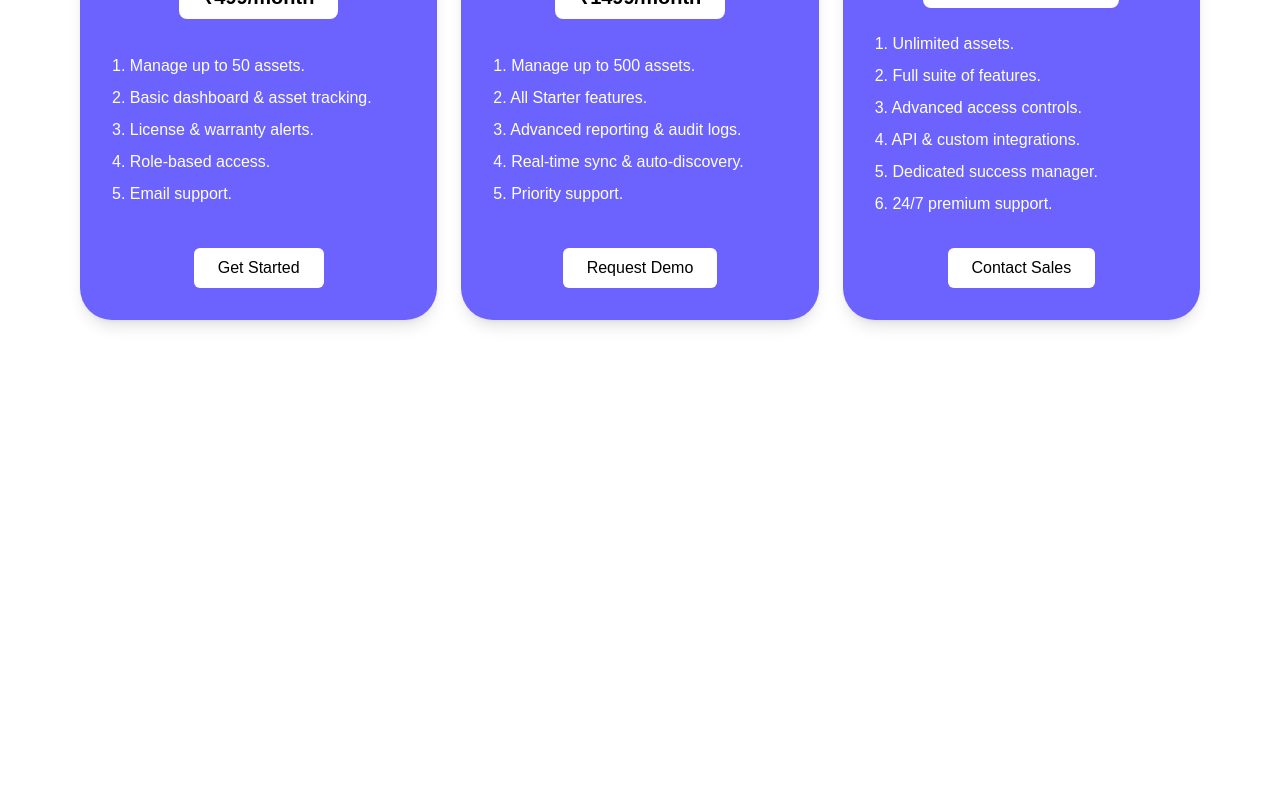
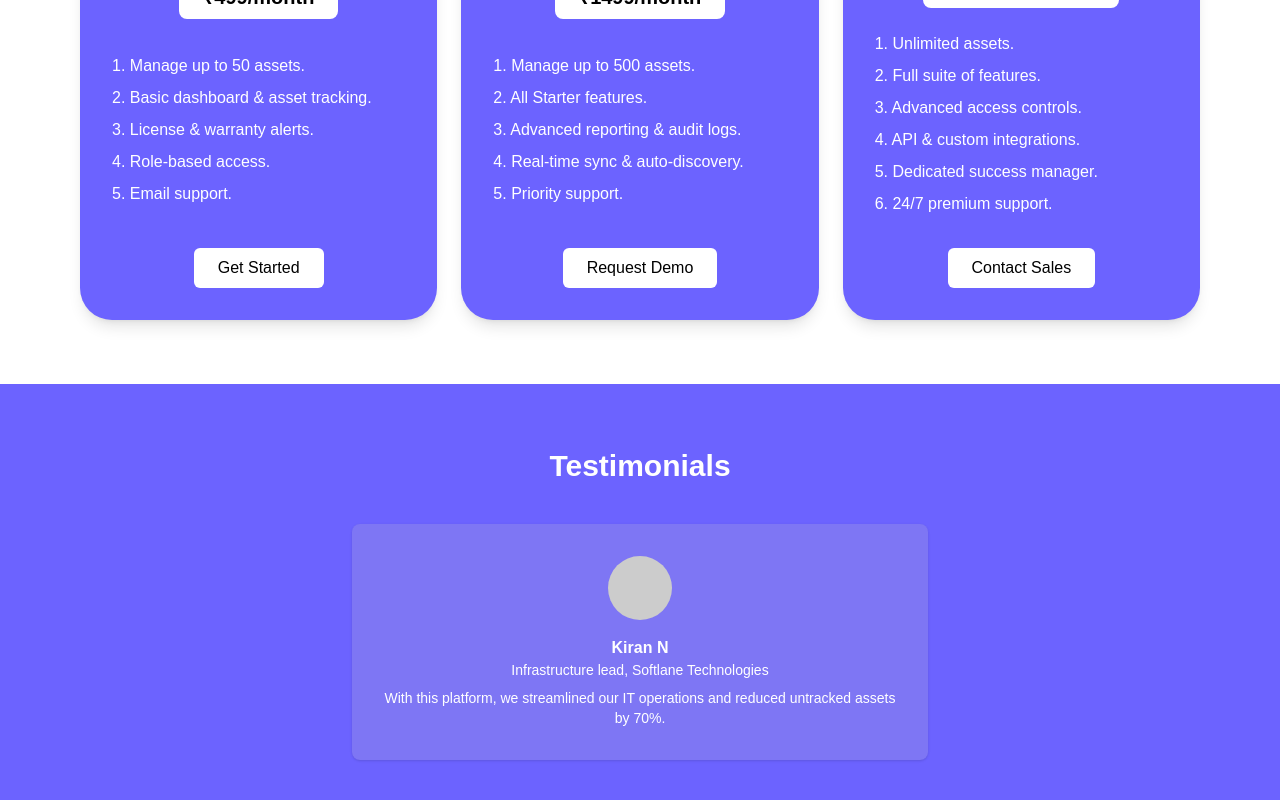
Before and after one commit to Ashwinigadad/IT-Inventory, a Next.js app: page / in a window 1280 px wide. Shown: the part 3112-3912 px from the top of the page. Before the commit the page ends 3496 px from the top, so only its background shows below. Built offline with nearby package versions, Linux system fonts and the light colour scheme.

Commit message:
testimonials

```diff
--- a/app/components/KeyFeatures.tsx
+++ b/app/components/KeyFeatures.tsx
@@ -39,7 +39,7 @@ export default function KeyFeatures() {
   ];
 
   return (
-    <section className="bg-white py-16 px-6 text-center w-full text-black">
+    <section id="features" className="bg-white py-16 px-6 text-center w-full text-black">
       <motion.h1
         className="text-3xl font-bold mb-10"
         initial={{ opacity: 0, y: -30 }}
--- a/app/components/PricingOverview.tsx
+++ b/app/components/PricingOverview.tsx
@@ -44,7 +44,7 @@ export default function PricingOverview() {
   ];
 
   return (
-    <section className="bg-white py-16 text-center w-full overflow-hidden">
+    <section id="pricing" className="bg-white py-16 text-center w-full overflow-hidden">
       <h1 className="text-4xl font-bold text-black mb-3">Pricing Overview</h1>
       <p className="text-[#6C63FF] mb-10 text-2xl">
         Simple, scalable plans designed to fit your organization’s needs.
--- /dev/null
+++ b/app/components/Testimonials.tsx
@@ -0,0 +1,64 @@
+"use client";
+
+import { motion } from "framer-motion";
+
+export default function Testimonials() {
+  return (
+    <section className="bg-[#6C63FF] py-16 text-center text-white">
+      <motion.h1
+        className="text-3xl font-bold mb-10"
+        initial={{ opacity: 0, y: -20 }}
+        whileInView={{ opacity: 1, y: 0 }}
+        transition={{ duration: 0.6 }}
+        viewport={{ once: true }}
+      >
+        Testimonials
+      </motion.h1>
+
+      <motion.div
+        className="bg-[#7e76f4] text-white p-8 rounded-lg max-w-xl mx-auto shadow"
+        initial={{ opacity: 0, scale: 0.9 }}
+        whileInView={{ opacity: 1, scale: 1 }}
+        transition={{ duration: 0.5, delay: 0.2 }}
+        viewport={{ once: true }}
+        whileHover={{ scale: 1.02 }}
+      >
+        <motion.div
+          className="w-16 h-16 rounded-full bg-[#ccc] mx-auto mb-4"
+          initial={{ scale: 0 }}
+          whileInView={{ scale: 1 }}
+          transition={{ duration: 0.4 }}
+          viewport={{ once: true }}
+        />
+        <motion.h4
+          className="font-bold"
+          initial={{ opacity: 0 }}
+          whileInView={{ opacity: 1 }}
+          transition={{ delay: 0.3, duration: 0.4 }}
+          viewport={{ once: true }}
+        >
+          Kiran N
+        </motion.h4>
+        <motion.p
+          className="text-sm mb-2"
+          initial={{ opacity: 0 }}
+          whileInView={{ opacity: 1 }}
+          transition={{ delay: 0.4, duration: 0.4 }}
+          viewport={{ once: true }}
+        >
+          Infrastructure lead, Softlane Technologies
+        </motion.p>
+        <motion.p
+          className="text-sm"
+          initial={{ opacity: 0 }}
+          whileInView={{ opacity: 1 }}
+          transition={{ delay: 0.5, duration: 0.4 }}
+          viewport={{ once: true }}
+        >
+          With this platform, we streamlined our IT operations and reduced
+          untracked assets by 70%.
+        </motion.p>
+      </motion.div>
+    </section>
+  );
+}
--- a/app/page.tsx
+++ b/app/page.tsx
@@ -8,6 +8,7 @@ import WhyWeBuilt from "./components/WhyWeBuiltThis";
 import IndustriesSection from "./components/IndustriesSection";
 import KeyFeatures from "./components/KeyFeatures";
 import PricingOverview from "./components/PricingOverview";
+import Testimonials from "./components/Testimonials";
 
 export default function Home() {
   return (
@@ -20,6 +21,7 @@ export default function Home() {
       <IndustriesSection />
       <KeyFeatures />
       <PricingOverview />
+      <Testimonials />
     </div>
   );
 }
```
